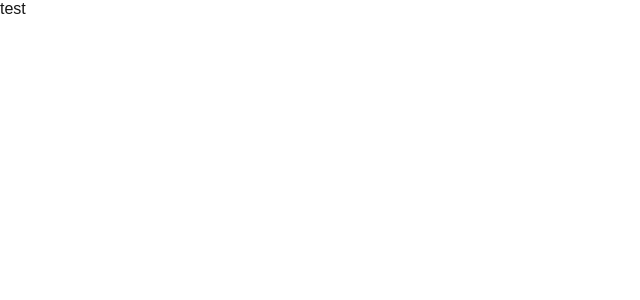
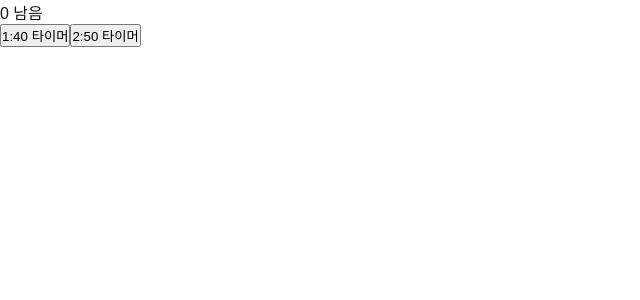
Before and after one commit to byoungyoon/test, a Next.js app: page / in a window 1280 px wide. Shown: the top 300 px of the page, without its empty margins (0-640 px from the left). Built offline with nearby package versions, Linux system fonts and the light colour scheme.

Commit message:
:art: timer test

```diff
--- a/src/app/page.tsx
+++ b/src/app/page.tsx
@@ -1,3 +1,5 @@
+import CustomTImer from '@/app/_component/CustomTImer';
+
 export default function Home() {
-  return <div>test</div>;
+  return <CustomTImer />;
 }
```
